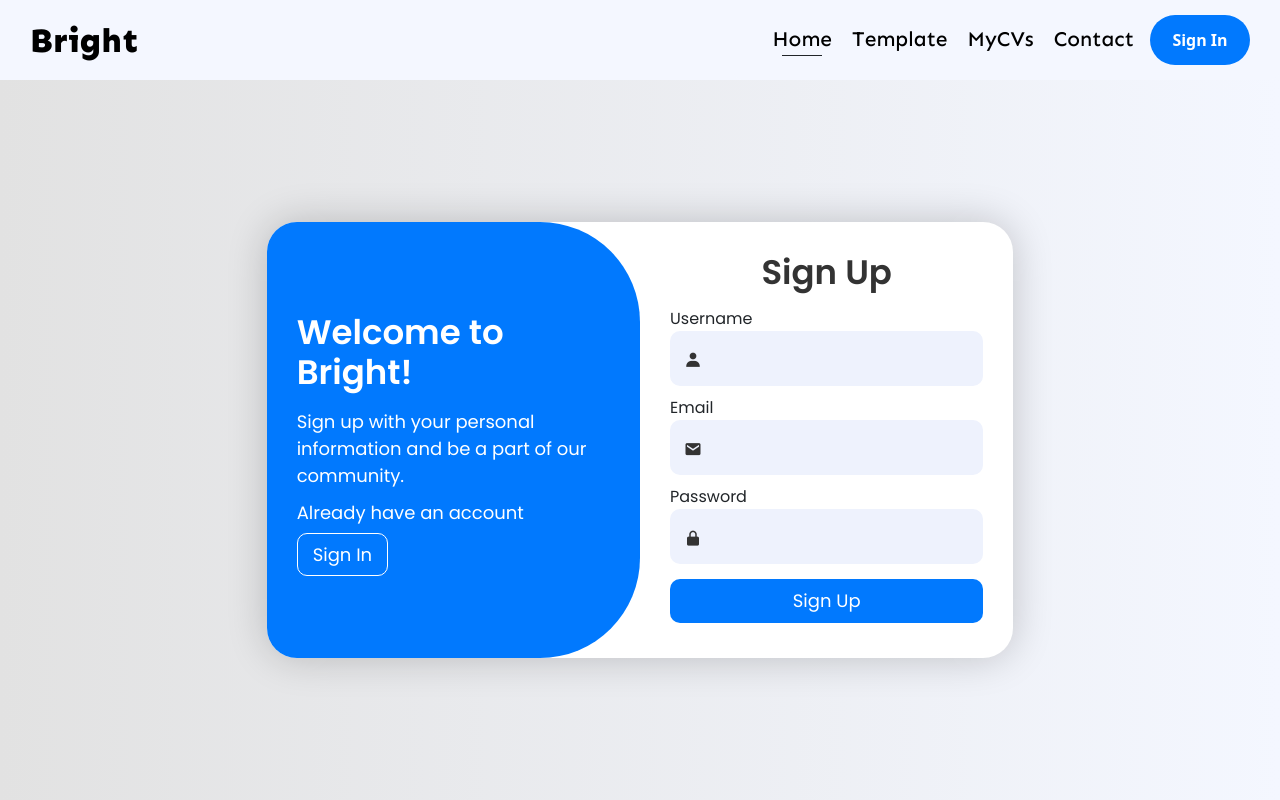
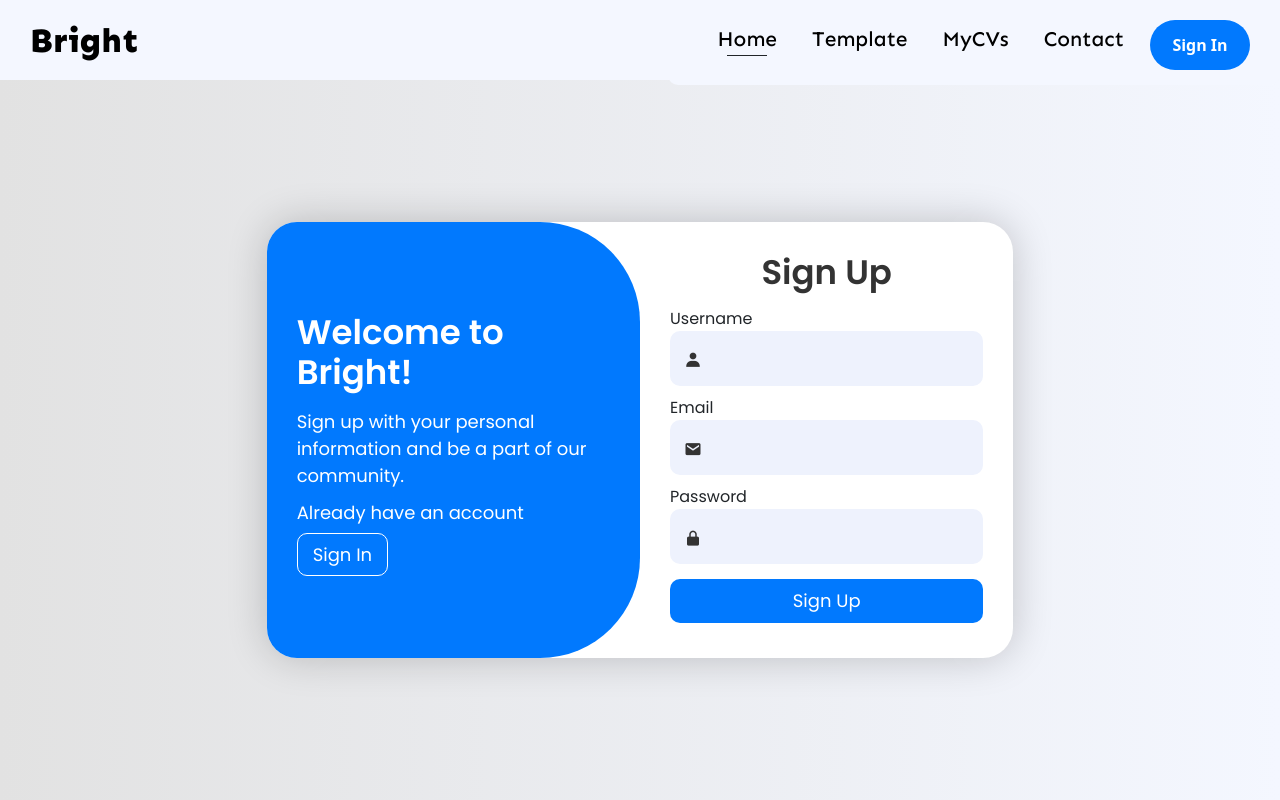
Before and after one commit to ngbaduyy10/cv-builder, a PHP site: page /cv-builder/pages/auth/register.php in a window 1280 px wide. Run offline with PHP 8.4, Linux system fonts and the light colour scheme; some libraries are stand-ins or nearby versions.

Commit message:
header fixed

```diff
--- a/assets/css/client/layout.css
+++ b/assets/css/client/layout.css
@@ -27,6 +27,12 @@
     flex-direction: column;
     align-items: center;
 }
+
+@media (max-width: 992px) {
+    .header .nav-item {
+        width: 80px;
+    }
+}
 .header .nav-item hr {
     height: 1px;
     background-color: black;
@@ -47,12 +53,14 @@
 .header .button-sign-up {
     min-width: 100px;
     margin-left: 6px;
+    margin-top: 10px;
     background: var(--main-color);
 }
 
 .header .button-sign-out {
     min-width: 100px;
     margin-left: 6px;
+    margin-top: 10px;
     background: red;
 }
 
--- a/layouts/client/header.php
+++ b/layouts/client/header.php
@@ -13,21 +13,21 @@ $page = $_GET['page'] ?? 'home';
             </button>
         </div>
         <div class="collapse navbar-collapse py-4 px-5" id="navbarNav">
-            <div class="w-100">
-                <ul class="navbar-nav ms-auto">
-                    <li class="nav-item">
+            <div class="mx-3">
+                <ul class="navbar-nav ms-auto gap-4">
+                    <li class="nav-item d-block d-lg-flex">
                         <a class="nav-link" href="?page=home">Home</a>
                         <hr class="<?php echo ($page == 'home') ? 'd-block' : 'd-none'; ?> w-50 m-0">
                     </li>
-                    <li class="nav-item">
+                    <li class="nav-item d-block d-lg-flex">
                         <a class="nav-link" href="?page=template">Template</a>
                         <hr class="<?php echo ($page == 'template') ? 'd-block' : 'd-none'; ?> w-50 m-0">
                     </li>
-                    <li class="nav-item">
+                    <li class="nav-item d-block d-lg-flex">
                         <a class="nav-link" href="?page=my-cv">MyCVs</a>
                         <hr class="<?php echo ($page == 'my-cv') ? 'd-block' : 'd-none'; ?> w-50 m-0">
                     </li>
-                    <li class="nav-item">
+                    <li class="nav-item d-block d-lg-flex">
                         <a class="nav-link" href="?page=contact">Contact</a>
                         <hr class="<?php echo ($page == 'contact') ? 'd-block' : 'd-none'; ?> w-50 m-0">
                     </li>
@@ -56,9 +56,9 @@ $page = $_GET['page'] ?? 'home';
                         </li>
                     </ul>
                 </div>
-                <a href="?page=login" class="button button-sign-out d-lg-none">Log out</a>
+                <a href="?page=logout" class="button button-sign-out d-lg-none">Log out</a>
             <?php else: ?>
-                <a href="?page=login" class="button button-sign-up d-none d-lg-block">Sign In</a>
+                <a href="?page=login" class="button button-sign-up">Sign In</a>
             <?php endif; ?>
         </div>
     </nav>
```
